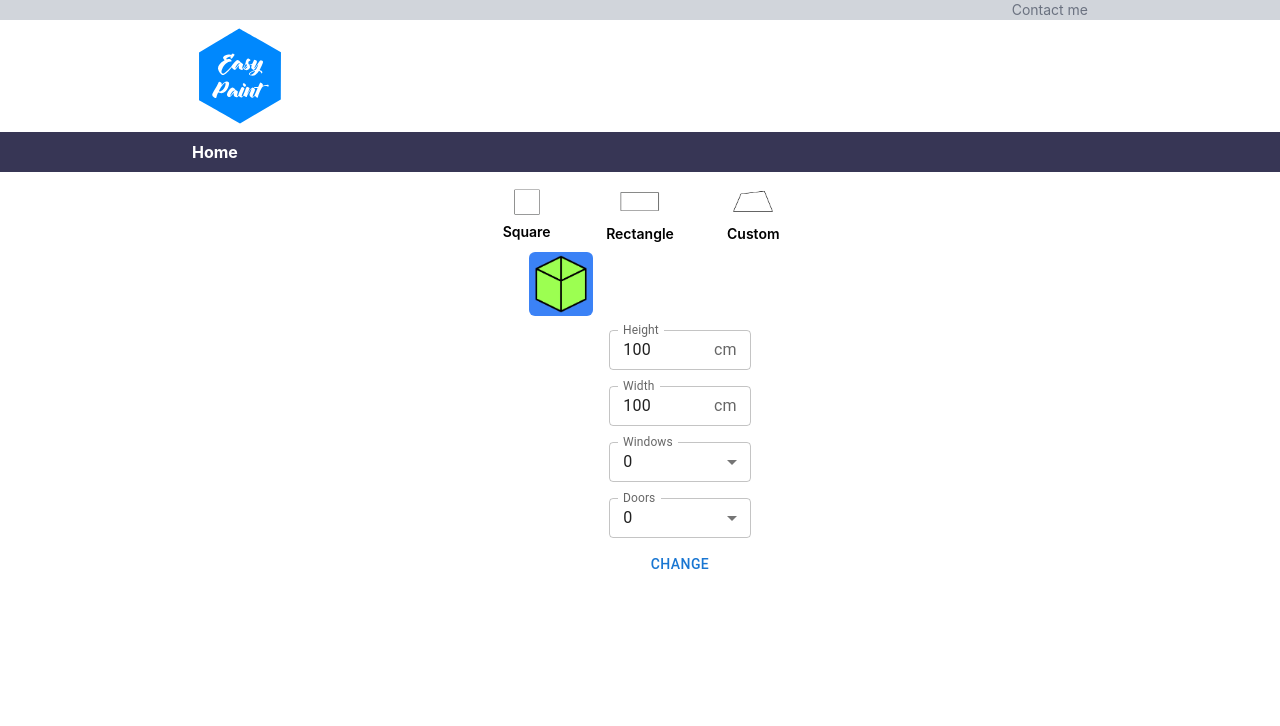
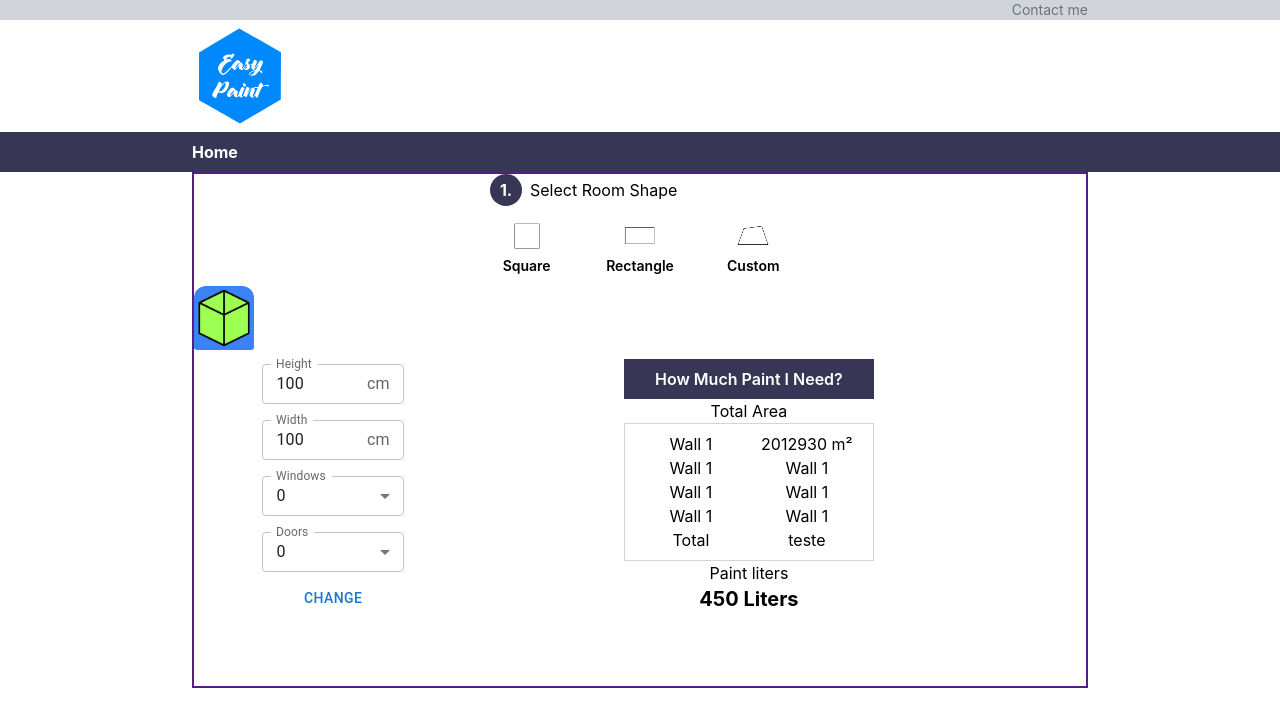
Before and after one commit to PedroSpelta/Desafio, a Next.js app: page / in a window 1280 px wide. Shown: the top 726 px of the page. Built offline with nearby package versions, Linux system fonts and the light colour scheme.

Commit message:
adding total liters of paint and title for each section

```diff
--- a/src/components/main/PaintCalculator.tsx
+++ b/src/components/main/PaintCalculator.tsx
@@ -2,7 +2,8 @@ import React, { useState } from "react";
 import { defaultWalls } from "../../constants/wall";
 import { IWalls } from "../../types/wall";
 import PaintForm from "./PaintForm";
-import PaintRoomShape from "./PaintRoomShape";
+import PaintResult from "./PaintResult";
+import PaintRoomShape from "../paintShape/PaintRoomShape";
 import PaintSidebar from "./PaintSideBar";
 
 function PaintCalculator() {
@@ -11,11 +12,22 @@ function PaintCalculator() {
   console.log(walls);
 
   return (
-    <div className="flex flex-col items-center">
-      <PaintRoomShape walls={walls} setWalls={setWalls} />
-      <div className="flex justify-center items-center">
-        <PaintSidebar walls={walls} setWallNumber={setWallNumber} wallNumber={wallNumber} />
-        <PaintForm walls={walls} setWalls={setWalls} wallNumber={wallNumber} />
+    <div className="flex justify-center">
+      <div className="flex flex-col items-center border-2 border-purple-900 max-w-4xl w-full">
+        <PaintRoomShape walls={walls} setWalls={setWalls} />
+        <div className="flex justify-center items-center max-w-4xl w-full">
+          <PaintSidebar
+            walls={walls}
+            setWallNumber={setWallNumber}
+            wallNumber={wallNumber}
+          />
+          <PaintForm
+            walls={walls}
+            setWalls={setWalls}
+            wallNumber={wallNumber}
+          />
+          <PaintResult />
+        </div>
       </div>
     </div>
   );
--- /dev/null
+++ b/src/components/main/PaintResult.tsx
@@ -0,0 +1,32 @@
+import React from "react";
+
+function PaintResult() {
+  return (
+    <div className="h-full w-full flex flex-col items-center justify-center">
+      <p className="bg-[#373655] w-[250px] py-2 text-white text-center font-semibold">
+        How Much Paint I Need?
+      </p>
+      <p>Total Area</p>
+      <div className="grid grid-cols-2 max-w-[250px] w-full border border-gray-300 p-2">
+        <div className="flex flex-col justify-center items-center">
+          <p>Wall 1</p>
+          <p>Wall 1</p>
+          <p>Wall 1</p>
+          <p>Wall 1</p>
+          <p>Total</p>
+        </div>
+        <div className="flex flex-col justify-center items-center">
+          <p>2012930 m²</p>
+          <p>Wall 1</p>
+          <p>Wall 1</p>
+          <p>Wall 1</p>
+          <p>teste</p>
+        </div>
+      </div>
+      <p>Paint liters</p>
+      <p className="text-xl font-bold">450 Liters</p>
+    </div>
+  );
+}
+
+export default PaintResult;
--- a/src/components/main/PaintRoomShape.tsx
+++ /dev/null
@@ -1,66 +0,0 @@
-import Image from "next/image";
-import React from "react";
-import { defaultWall } from "../../constants/wall";
-import { IPaintRoomShape } from "../../types/wall";
-
-const PaintRoomShape: React.FC<IPaintRoomShape> = ({ walls, setWalls }) => {
-  const test = (newSize: number) => {
-    const { length: size } = walls;
-    if (newSize === size) return;
-    const modifyNumber = Math.abs(newSize - size);
-
-    setWalls((state) => {
-      const newWalls = [...state];
-      for (let i = 0; i < modifyNumber; i += 1) {
-        if (newSize > size) newWalls.push(defaultWall);
-        else newWalls.pop();
-      }
-      return newWalls;
-    });
-  };
-
-  return (
-    <div className="rounded-xl w-[300px] h-20 flex items-center justify-center gap-10">
-      <div
-        className="hover:bg-blue-300 flex flex-col justify-center items-center m-auto w-16 h-16 rounded-xl cursor-pointer"
-        onClick={() => test(1)}
-      >
-        <Image
-          src={"/images/shape1.png"}
-          alt=""
-          width={"40px"}
-          height={"40px"}
-        />
-        <p className="font-semibold text-sm">Square</p>
-      </div>
-      <div
-        className="hover:bg-blue-300 flex flex-col justify-center items-center m-auto w-16 h-16 rounded-xl cursor-pointer"
-        onClick={() => test(2)}
-      >
-        <Image
-          src={"/images/shape2.png"}
-          alt=""
-          width={"52px"}
-          height={"52px"}
-        />
-        <p className="font-semibold text-sm">Rectangle</p>
-
-      </div>
-      <div
-        className="hover:bg-blue-300 flex flex-col justify-center items-center m-auto w-16 h-16 rounded-xl cursor-pointer"
-        onClick={() => test(4)}
-      >
-        <Image
-          src={"/images/shape3.png"}
-          alt=""
-          width={"52px"}
-          height={"52px"}
-        />
-        <p className="font-semibold text-sm">Custom</p>
-
-      </div>
-    </div>
-  );
-};
-
-export default PaintRoomShape;
--- /dev/null
+++ b/src/components/main/SectionTitle.tsx
@@ -0,0 +1,15 @@
+import React from "react";
+import { ISectionTitle } from "../../types/section";
+
+const SectionTitle: React.FC<ISectionTitle> = ({ number, title }) => {
+  return (
+    <div className="flex items-center">
+      <p className="bg-[#373655] rounded-full w-8 h-8 text-white font-bold flex items-center justify-center">
+        {number}.
+      </p>
+      <p className="ml-2">{title}</p>
+    </div>
+  );
+};
+
+export default SectionTitle;
--- /dev/null
+++ b/src/components/paintShape/PaintRoomShape.tsx
@@ -0,0 +1,48 @@
+import Image from "next/image";
+import React from "react";
+import { defaultWall } from "../../constants/wall";
+import { IPaintRoomShape } from "../../types/wall";
+import SectionTitle from "../main/SectionTitle";
+import ShapeImage from "./ShapeImage";
+
+const PaintRoomShape: React.FC<IPaintRoomShape> = ({ walls, setWalls }) => {
+  const test = (newSize: number) => {
+    const { length: size } = walls;
+    if (newSize === size) return;
+    const modifyNumber = Math.abs(newSize - size);
+
+    setWalls((state) => {
+      const newWalls = [...state];
+      for (let i = 0; i < modifyNumber; i += 1) {
+        if (newSize > size) newWalls.push(defaultWall);
+        else newWalls.pop();
+      }
+      return newWalls;
+    });
+  };
+
+  return (
+    <div className="">
+      <SectionTitle number={1} title="Select Room Shape" />
+      <div className="rounded-xl w-[300px] h-20 flex items-center justify-center gap-10">
+        <ShapeImage
+          title="Square"
+          src={"/images/shape1.png"}
+          onClick={() => test(1)}
+        />
+        <ShapeImage
+          title="Rectangle"
+          src={"/images/shape2.png"}
+          onClick={() => test(2)}
+        />
+        <ShapeImage
+          title="Custom"
+          src={"/images/shape3.png"}
+          onClick={() => test(3)}
+        />
+      </div>
+    </div>
+  );
+};
+
+export default PaintRoomShape;
--- /dev/null
+++ b/src/components/paintShape/ShapeImage.tsx
@@ -0,0 +1,17 @@
+import Image from "next/image";
+import React from "react";
+import { IShapeImage } from "../../types/generic";
+
+const ShapeImage:React.FC<IShapeImage> = ({ title, src, onClick }) => {
+  return (
+    <div
+      className="hover:bg-blue-300 flex flex-col justify-center items-center m-auto w-16 h-16 rounded-xl cursor-pointer"
+      onClick={onClick}
+    >
+      <Image src={src} alt="" width={"40px"} height={"40px"} />
+      <p className="font-semibold text-sm">{title}</p>
+    </div>
+  );
+};
+
+export default ShapeImage;
--- a/src/pages/index.tsx
+++ b/src/pages/index.tsx
@@ -1,30 +1,27 @@
-import type { NextPage } from 'next'
-import Head from 'next/head'
-import { useState } from 'react';
-import Header from '../components/header/Header';
-import PaintCalculator from '../components/main/PaintCalculator';
+import type { NextPage } from "next";
+import Head from "next/head";
+import { useState } from "react";
+import Header from "../components/header/Header";
+import PaintCalculator from "../components/main/PaintCalculator";
 
 const Home: NextPage = () => {
-  const [language, setLanguage] = useState('english');
+  const [language, setLanguage] = useState("english");
   return (
-    <div >
+    <div>
       <Head>
         <title>Easy paint</title>
         <meta name="description" content="Generated by create next app" />
         <link rel="icon" href="/favicon.ico" />
       </Head>
 
-      <main >
+      <main>
         <Header />
-        <PaintCalculator/>
-
+        <PaintCalculator />
       </main>
 
-      <footer >
+      <footer></footer>
+    </div>
+  );
+};
 
-      </footer>
-    </div>
-  )
-}
-
-export default Home
+export default Home;
--- /dev/null
+++ b/src/types/generic.ts
@@ -0,0 +1,7 @@
+import { MouseEventHandler } from "react";
+
+export interface IShapeImage {
+  title: string;
+  src: string;
+  onClick: MouseEventHandler<HTMLDivElement>;
+}
--- /dev/null
+++ b/src/types/section.ts
@@ -0,0 +1,4 @@
+export interface ISectionTitle {
+  number: Number;
+  title: string;
+}
```
